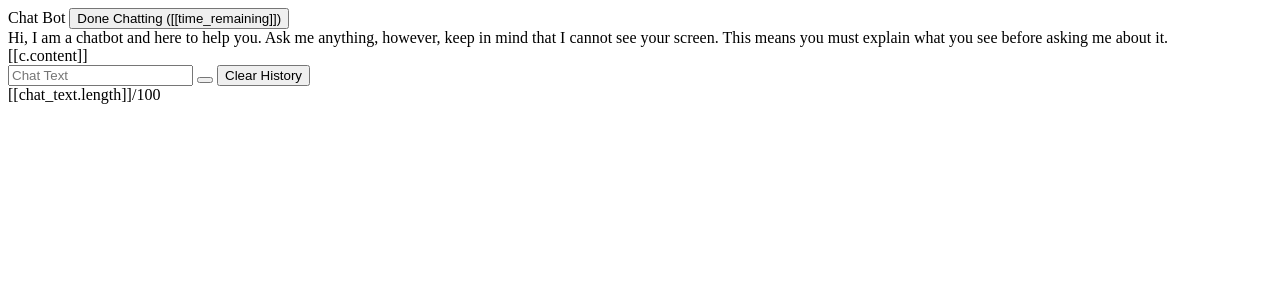
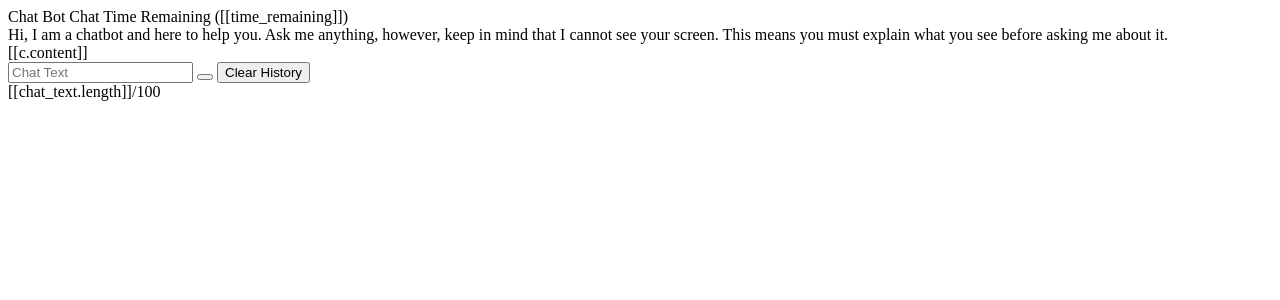
Before and after one commit to jeffreykirchner/serial_dictatorship, a Django app: template main/templates/subject/subject_home/chat_gpt/chat_gpt_card.html in a window 1280 px wide. Shown: the top 300 px of the page. Run offline with Django 3.2, Linux system fonts and the light colour scheme; the template is opened without the code that fills it, so the values that code supplies are empty; parts of the project's set-up code (start-up, migrations or seed data) failed here and were passed over.

Commit message:
Refactor chat_gpt_card.html to comment out the 'Done Chatting' button and enhance chat time display

```diff
--- a/main/templates/subject/subject_home/chat_gpt/chat_gpt_card.html
+++ b/main/templates/subject/subject_home/chat_gpt/chat_gpt_card.html
@@ -5,7 +5,7 @@
         </span>
 
         <span class="float-end">
-            <button type="button"
+            <!-- <button type="button"
                     v-bind:class="tick_tock=='tick' ? 'btn btn-outline-success' : 'btn btn-success'"
                     title="Done Chatting"
                     v-if="session.world_state.current_experiment_phase == 'Run' &&
@@ -13,7 +13,12 @@
                     v-bind:disabled="reconnecting || chat_working || session.started===false || session.world_state.finished"
                     v-on:click="send_done_chatting()">
                 Done Chatting <i class="fas fa-check"></i> ([[time_remaining]])
-            </button>
+            </button> -->
+            <span v-if="session.world_state.current_experiment_phase == 'Run' &&
+                          session.world_state.session_players[session_player.id].status == 'Chatting'">
+                Chat Time Remaining ([[time_remaining]])
+            </span>
+
         </span>
     </div>
     <div class="card-body" >
```
